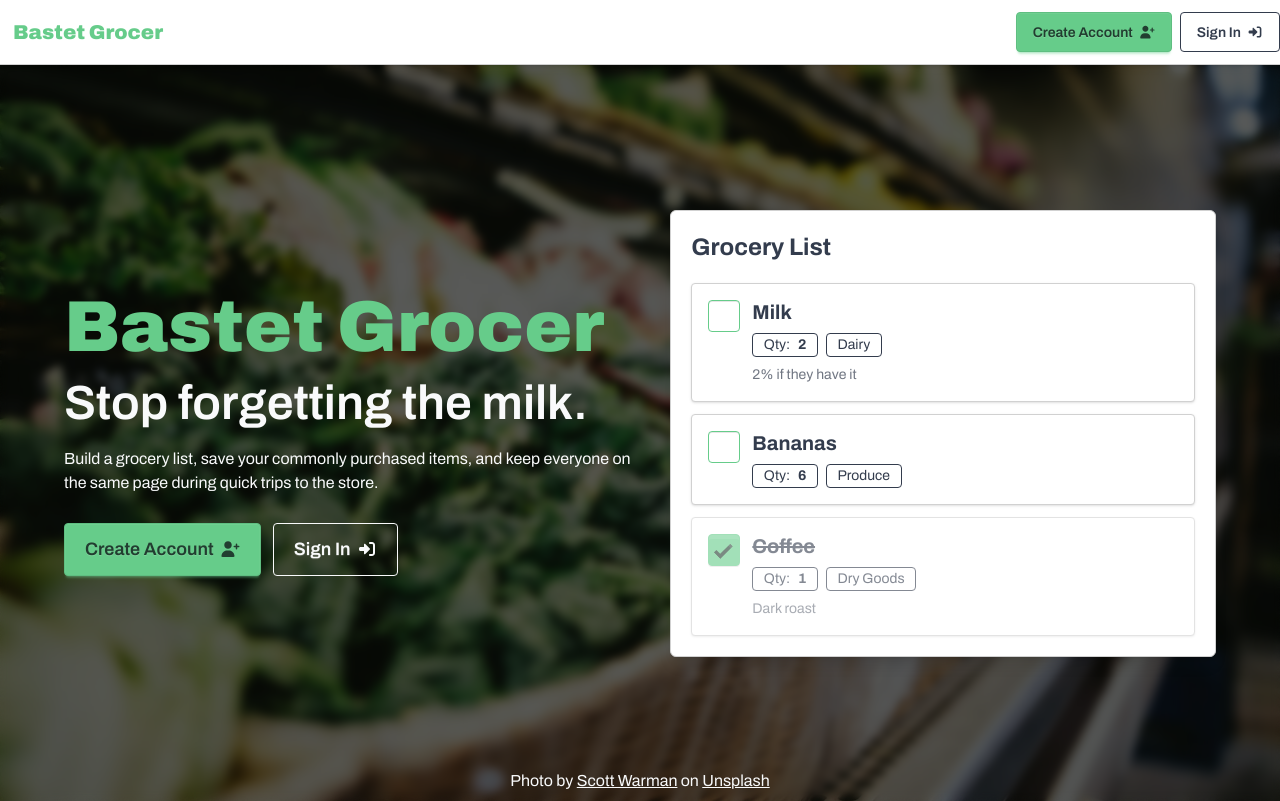
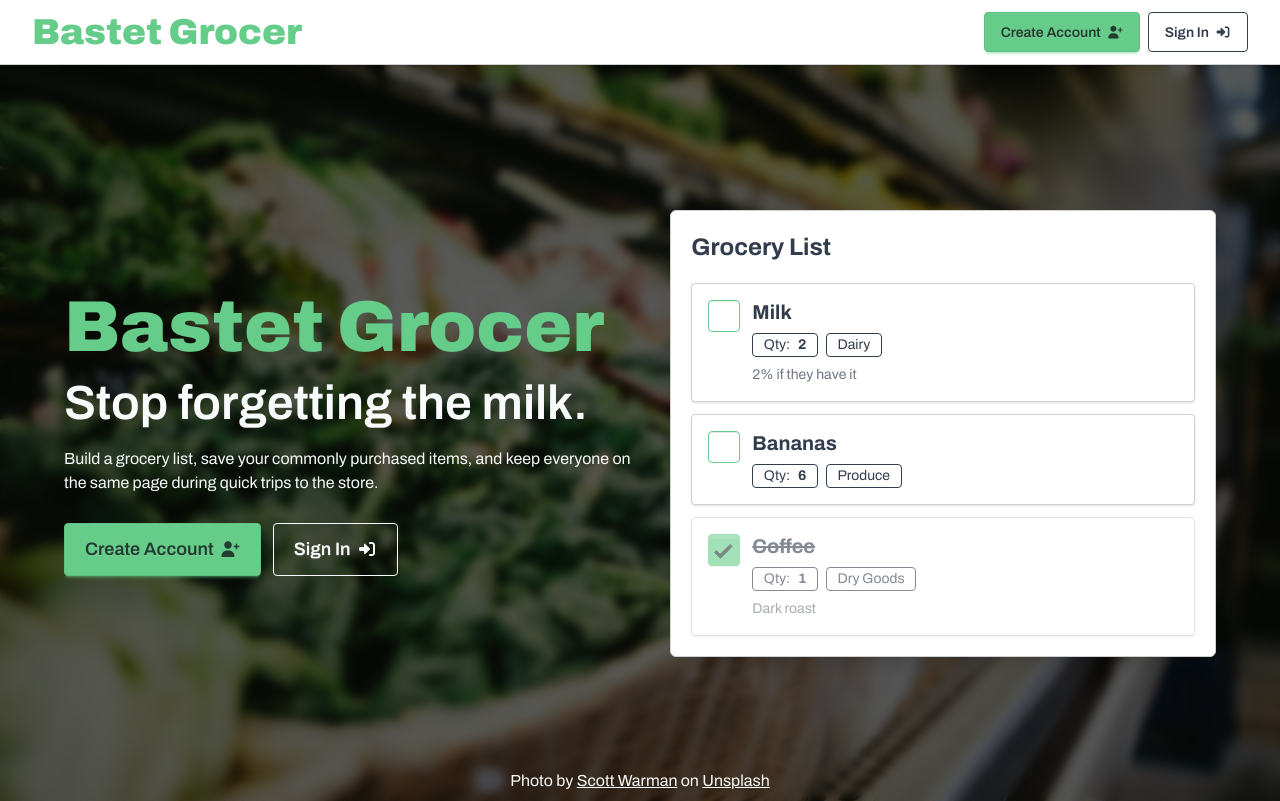
Before and after one commit to James-Sundby/bastet-grocer, a Next.js app: page / in a window 1280 px wide. Built offline with nearby package versions, Linux system fonts and the light colour scheme; no server answers.

Commit message:
Changes 'Category' to 'Department' and adjusts header

```diff
--- a/app/components/organisms/header.js
+++ b/app/components/organisms/header.js
@@ -7,26 +7,17 @@ import {
 	SignUpButton,
 	UserButton,
 } from "@clerk/nextjs";
-import Link from "next/link";
 
 import { SignInIcon, SignUpIcon } from "@/app/components/atoms/icons";
 
 export default function Header() {
 	return (
-		<header className="sticky top-0 z-50 border-b border-base-300 bg-base-100 shadow backdrop-blur">
-			<nav
-				className="navbar max-w-7xl mx-auto px-3 lg:p-0"
-				aria-label="Main navigation"
-			>
+		<header className="sticky top-0 z-50 border-b border-base-300 bg-base-100 shadow backdrop-blur flex flex-col items-center">
+			<nav className="navbar px-4 md:px-8" aria-label="Main navigation">
 				<div className="navbar-start">
-					<Link
-						href="/"
-						className="btn btn-ghost h-auto px-2 py-2 text-lg font-black text-primary sm:px-3 sm:text-xl"
-						aria-label="Go to Bastet Grocer home page"
-						title="Go to Bastet Grocer home page"
-					>
+					<p className="h-auto text-lg font-black text-primary sm:text-xl md:text-2xl lg:text-4xl">
 						Bastet Grocer
-					</Link>
+					</p>
 				</div>
 
 				<div className="navbar-end gap-2">
@@ -72,7 +63,7 @@ export default function Header() {
 			</nav>
 
 			<Show when="signed-in">
-				<div className="border-t border-base-300 px-4 py-2 md:hidden">
+				<div className="navbar border-t border-base-300 md:hidden">
 					<div className="mx-auto flex w-full max-w-6xl justify-center overflow-visible">
 						<OrganizationSwitcher
 							hidePersonal
--- a/app/components/organisms/itemList.js
+++ b/app/components/organisms/itemList.js
@@ -65,7 +65,7 @@ export default function ItemList({
 					name={`${sortGroupId}-sort-options`}
 					role="tab"
 					className="tab h-auto w-1/2 px-4 py-2 font-bold checked:bg-primary checked:text-primary-content"
-					aria-label="Sort by Category"
+					aria-label="Sort by Department"
 					checked={sortBy === "category"}
 					onChange={() => setSortBy("category")}
 				/>
--- a/app/components/organisms/itemTable.js
+++ b/app/components/organisms/itemTable.js
@@ -255,7 +255,7 @@ export default function ItemTable({
 										currentSort={sort}
 										onSort={handleSort}
 									>
-										Category
+										Department
 									</SortButton>
 								</th>
 
```
